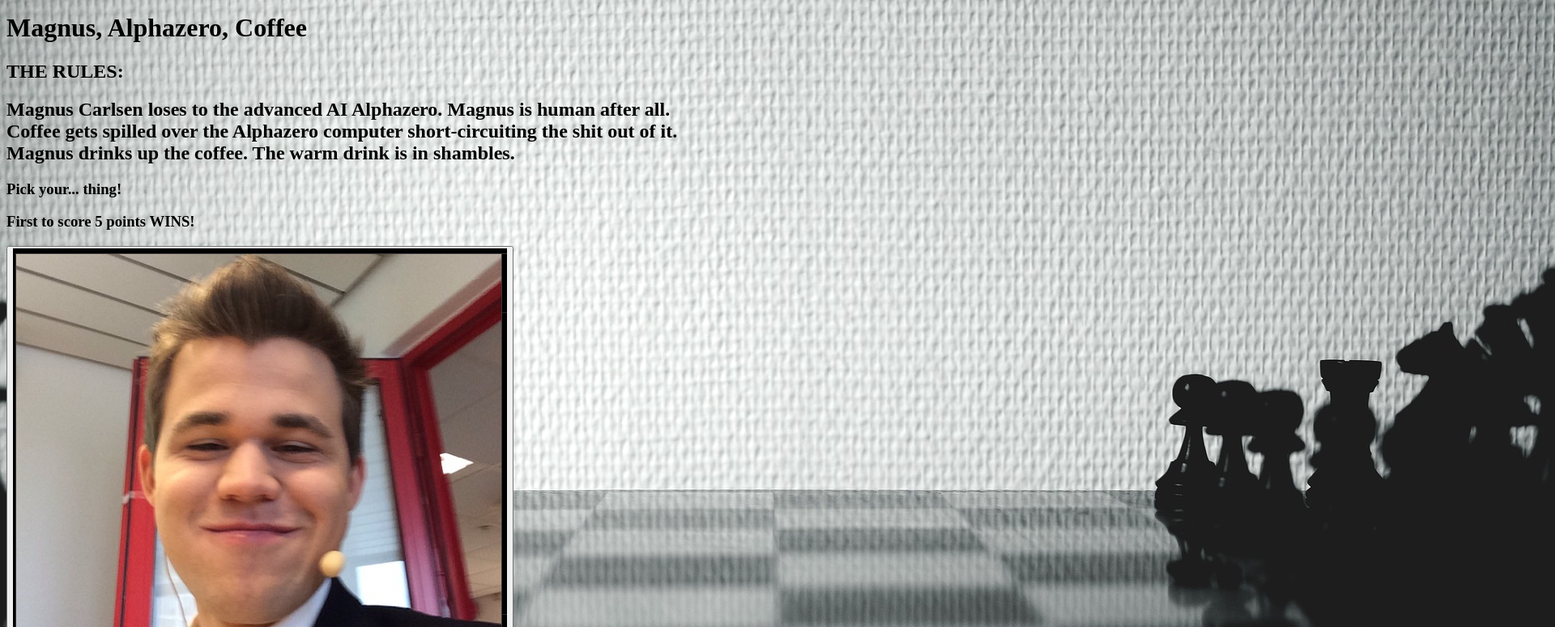
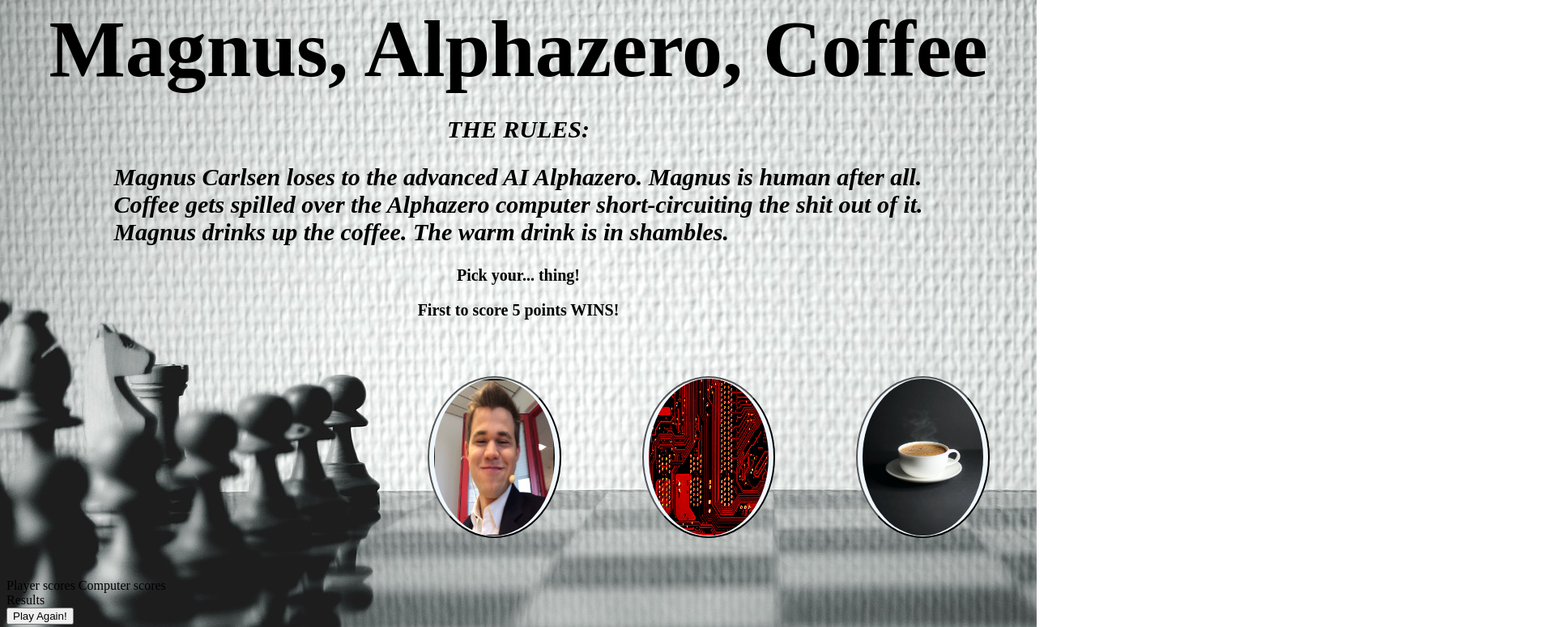
Before and after one commit to TankEngine-ish/Rock_Paper_Scissors, a plain HTML site: page index.html in a window 1280 px wide. Shown: the part 5-780 px from the top of the page at 81% size, 1920 px wide, since content can reach past the window. Drawn offline with Linux system fonts and the light colour scheme.

Commit message:
update_of_CSS_sheet

```diff
--- a/style.css
+++ b/style.css
@@ -1,3 +1,59 @@
+@import url('');
+
 html {
     background: url(/Images/Chess_Board.jpg);
 }
+
+h1 {
+    display:flex;
+    justify-content: center;
+    font-size: 100px;
+    margin-top: 8px;
+    margin-bottom: 8px;
+}
+
+h2 {
+    display:flex;
+    justify-content: center;
+    font-size: 30px;
+    font-style: italic;
+}
+
+
+h3 {
+    display:flex;
+    justify-content: center;
+    font-size: 20px;
+    font-style: bold;
+}
+
+
+.btn {
+    margin: 50px;
+    width: 200px;
+    height: 200px;
+    border-radius: 50%;
+    background-color: aliceblue;
+    outline: none;
+    background-size:contain;
+
+
+}
+
+.characterButtons {
+    display:flex;
+    justify-content: flex-start;
+    padding-left:470px;
+
+
+}
+
+img{
+
+    width: 100%;
+    height: 100%;
+    border-radius: 50%;
+    background-color: aliceblue;
+    outline: none;
+
+}
```
